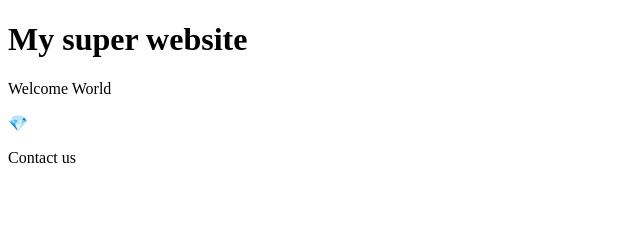
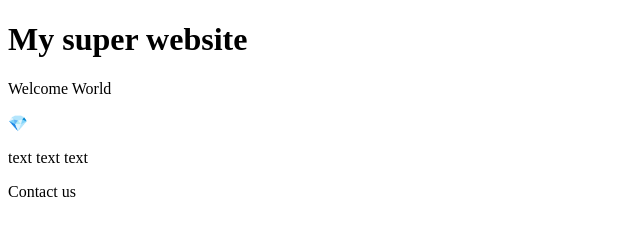
Before and after one commit to FelineHuhn/my-super-website, a plain HTML site: page index.html in a window 1280 px wide. Shown: the full height of the page, 0-640 px from the left. Drawn offline with Linux system fonts and the light colour scheme.

Commit message:
add main part with content

```diff
--- a/index.html
+++ b/index.html
@@ -11,6 +11,7 @@
       <p>Welcome World</p>
       <span>💎</span>
     </header>
+    <main><p>text text text</p></main>
     <footer>
       <p>Contact us</p>
     </footer>
```
